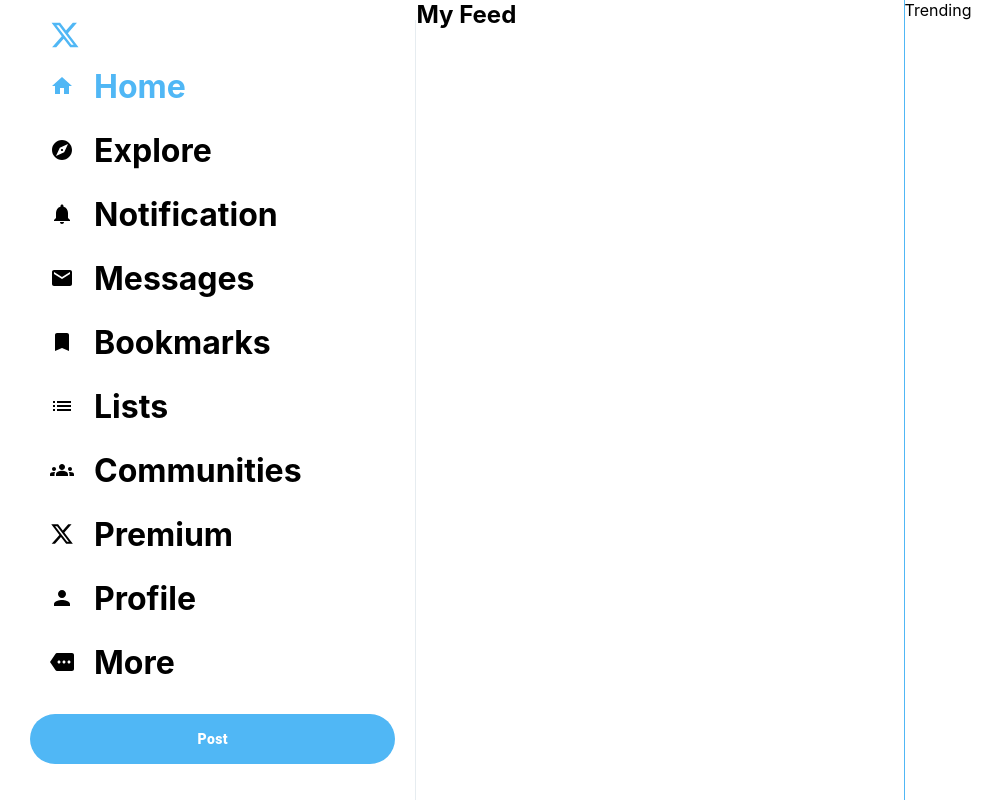
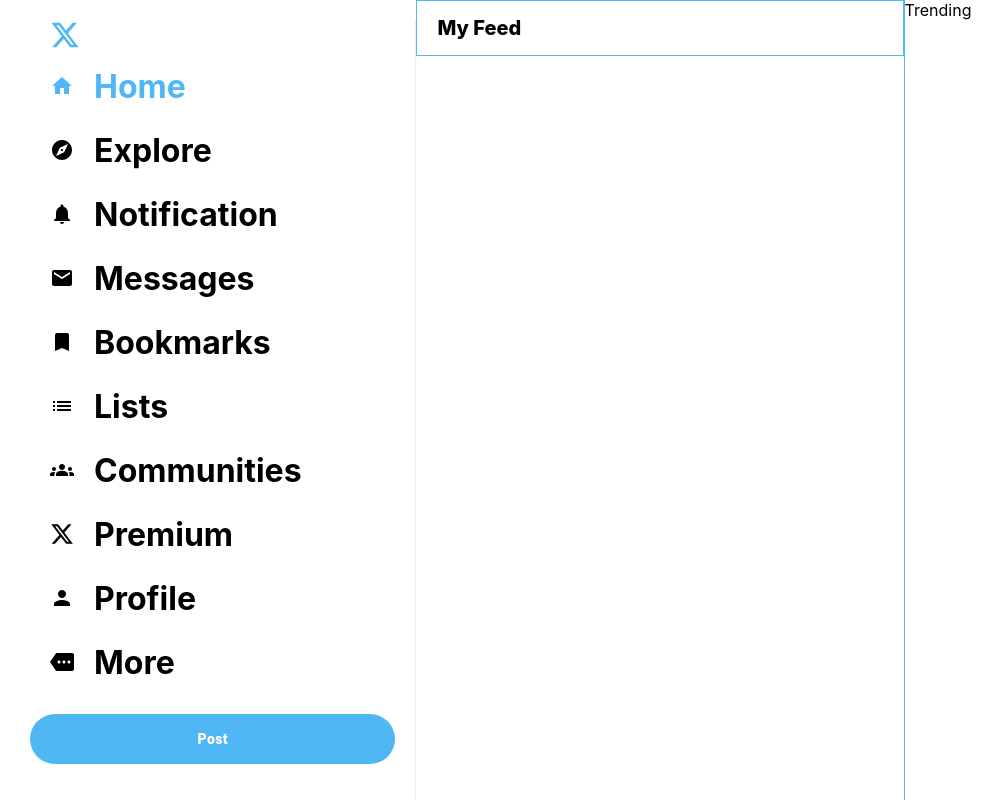
Before and after one commit to DarkVayder/X, a React (Create React App) app: page / in a window 1280 px wide. Shown: the whole page, without its empty margins (0-1004 px from the left). Built offline with nearby package versions, Linux system fonts and the light colour scheme.

Commit message:
feat: feed styling (scroll bar)

```diff
--- a/src/Feed.css
+++ b/src/Feed.css
@@ -3,6 +3,15 @@
     border-right: 1px solid var(--x-color);
     min-width: fit-content;
     overflow-y: scroll;
+}
+
+.feed::-webkit-scrollbar {
+    display: none;
+}
+
+.feed {
+    -ms-overflow-style: none;
+    scrollbar-width: none;
 }
 
 .feed__header {
@@ -13,3 +22,8 @@
     border: 1px solid var(--x-color);
     padding: 15px 20px;
 }
+
+.feed__header > h2 {
+    font-size: 20px;
+    font-weight: 800;
+}
--- a/src/Feed.js
+++ b/src/Feed.js
@@ -4,7 +4,9 @@ import './Feed.css'
 function Feed() {
   return (
     <div className='feed'>
-        <h2>My Feed</h2>
+        <div className='feed__header'>
+            <h2>My Feed</h2>
+        </div>
     </div>
   )
 }
```
